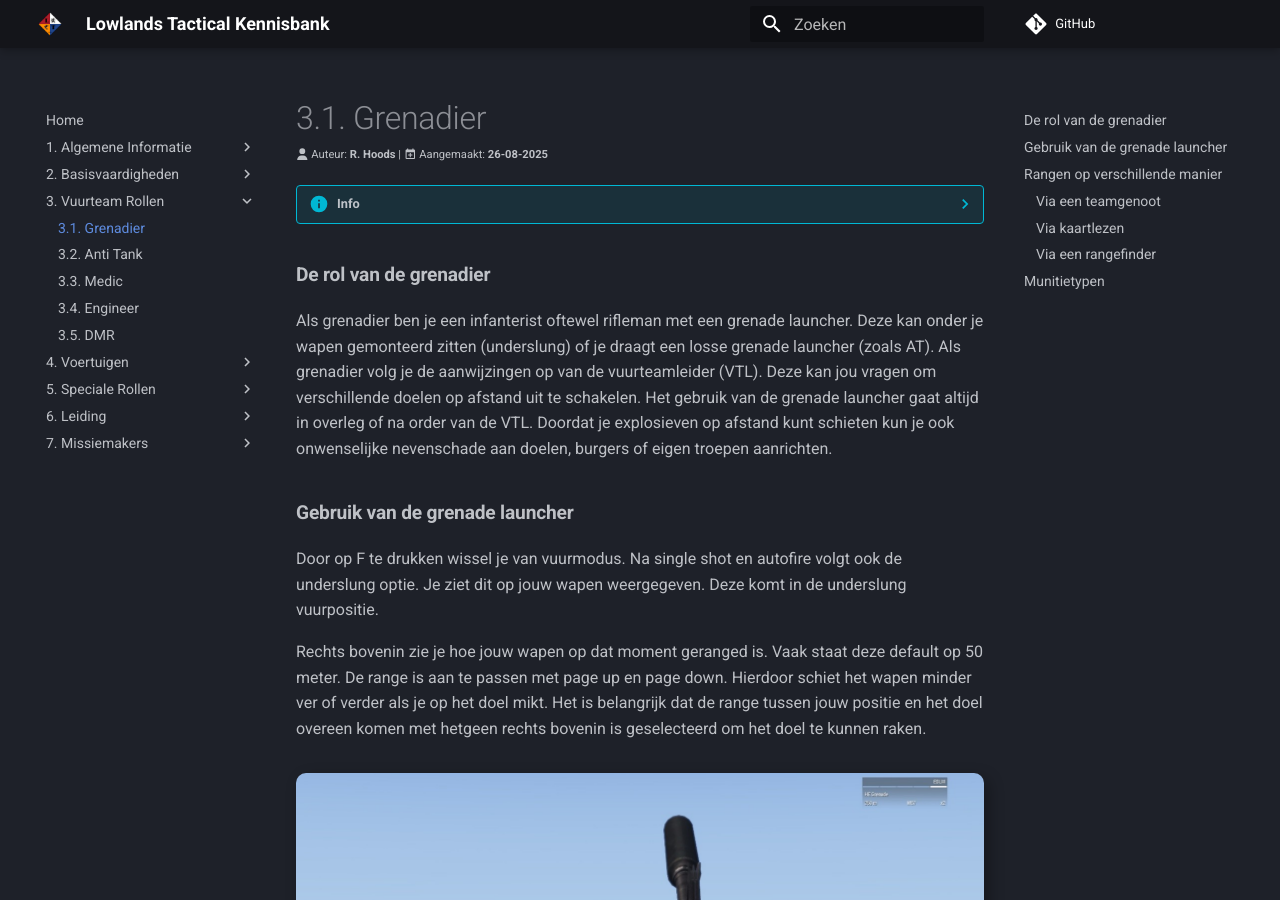
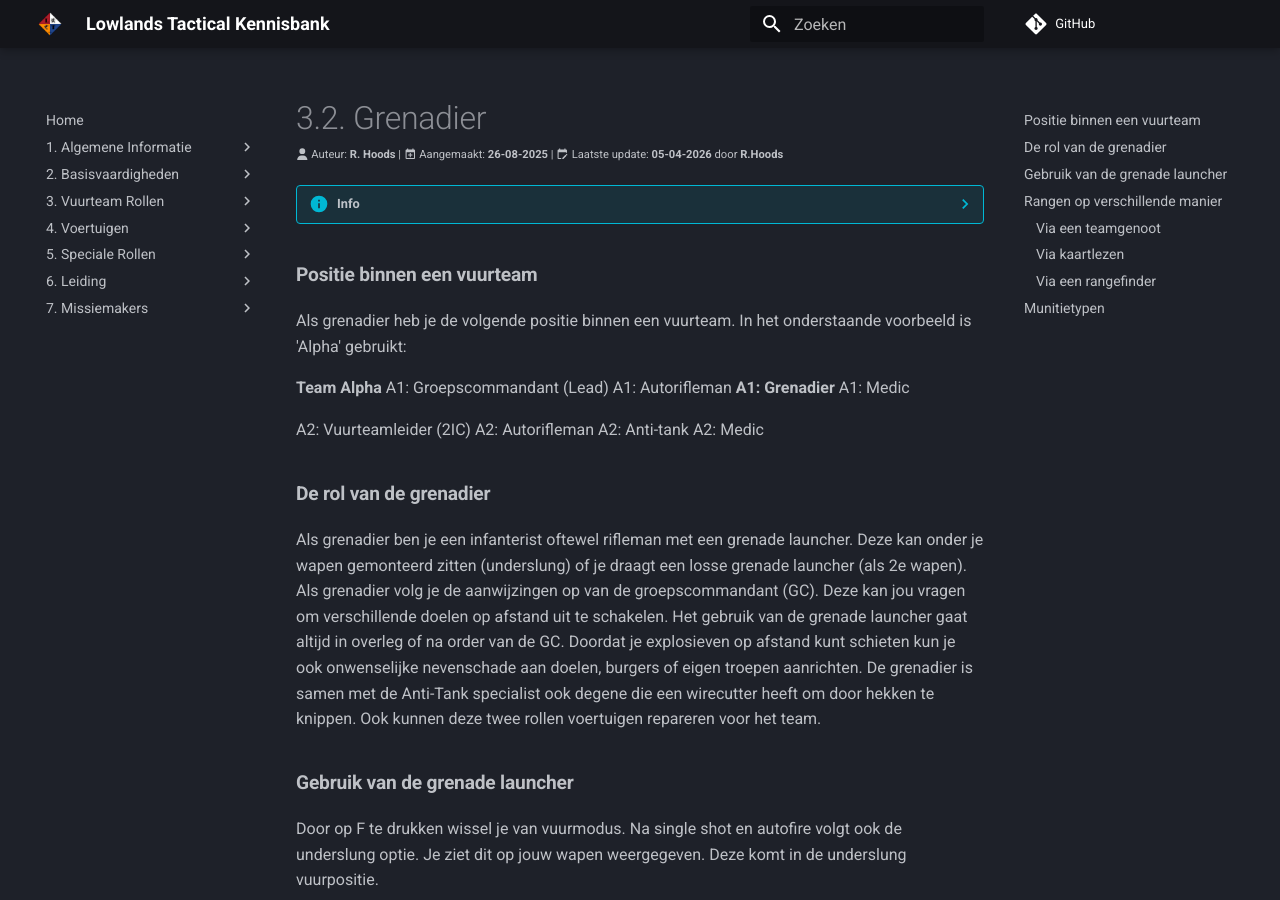
Before and after one commit to Lowlands-Tactical/LT-Wiki, an MkDocs documentation site: the page built from docs/3_vuurteam_rollen/3_2_grenadier.md, in a window 1280 px wide and 900 px high. Built offline with MkDocs 1.6.1 and Material for MkDocs 9.7.7, drawn with Linux system fonts in a browser that asks for light colours; comment, search, counter and statistics services are not loaded; some of the changed text lies outside the part shown.

Commit message:
aanpassingen grenadier en index volgorde wijziging

```diff
--- a/docs/3_vuurteam_rollen/3_1_grenadier.md
+++ b/docs/3_vuurteam_rollen/3_2_grenadier.md
@@ -1,10 +1,10 @@
 ---
 layout: doc
-title: 3.1. Grenadier
+title: 3.2. Grenadier
 ---
-# 3.1. Grenadier
+# 3.2. Grenadier
 <span style="font-size:0.7em;">
-    :fontawesome-solid-user: Auteur: **R. Hoods** | :material-calendar-plus: Aangemaakt: **26-08-2025**
+    :fontawesome-solid-user: Auteur: **R. Hoods** | :material-calendar-plus: Aangemaakt: **26-08-2025** | :material-calendar-edit: Laatste update: **05-04-2026** door **R.Hoods**
 </span>
 
 ??? info
@@ -18,8 +18,22 @@
 
     - De cursist is bekende met de verschillende munitietypen en het herladen hiervan.
 
+## Positie binnen een vuurteam
+Als grenadier heb je de volgende positie binnen een vuurteam. In het onderstaande voorbeeld is 'Alpha' gebruikt:
+
+**Team Alpha**
+A1: Groepscommandant (Lead)
+A1: Autorifleman
+**A1: Grenadier**
+A1: Medic
+
+A2: Vuurteamleider (2IC)
+A2: Autorifleman
+A2: Anti-tank
+A2: Medic
+
 ## De rol van de grenadier
-Als grenadier ben je een infanterist oftewel rifleman met een grenade launcher. Deze kan onder je wapen gemonteerd zitten (underslung) of je draagt een losse grenade launcher (zoals AT). Als grenadier volg je de aanwijzingen op van de vuurteamleider (VTL). Deze kan jou vragen om verschillende doelen op afstand uit te schakelen. Het gebruik van de grenade launcher gaat altijd in overleg of na order van de VTL. Doordat je explosieven op afstand kunt schieten kun je ook onwenselijke nevenschade aan doelen, burgers of eigen troepen aanrichten.
+Als grenadier ben je een infanterist oftewel rifleman met een grenade launcher. Deze kan onder je wapen gemonteerd zitten (underslung) of je draagt een losse grenade launcher (als 2e wapen). Als grenadier volg je de aanwijzingen op van de groepscommandant (GC). Deze kan jou vragen om verschillende doelen op afstand uit te schakelen. Het gebruik van de grenade launcher gaat altijd in overleg of na order van de GC. Doordat je explosieven op afstand kunt schieten kun je ook onwenselijke nevenschade aan doelen, burgers of eigen troepen aanrichten. De grenadier is samen met de Anti-Tank specialist ook degene die een wirecutter heeft om door hekken te knippen. Ook kunnen deze twee rollen voertuigen repareren voor het team.
 
 ## Gebruik van de grenade launcher
 
@@ -27,7 +41,7 @@
 
 Rechts bovenin zie je hoe jouw wapen op dat moment geranged is. Vaak staat deze default op 50 meter. De range is aan te passen met page up en page down. Hierdoor schiet het wapen minder ver of verder als je op het doel mikt. Het is belangrijk dat de range tussen jouw positie en het doel overeen komen met hetgeen rechts bovenin is geselecteerd om het doel te kunnen raken.
 
-![Afbeelding](img/3_1_grenadier/Underslung.jpg)
+![Afbeelding](img/3_2_grenadier/Underslung.jpg)
 
 Wanneer je een aparte grenade launcher zoals AT draagt, wissel je hier naartoe via de nummers op je toetsenbord. Vaak is dit de 2 of de 3.
 
@@ -46,13 +60,13 @@
 
 Nu je de grootte van een rastervierkant weet kun je deze tellen van jouw positie tot het doel. In het voorbeeld staan wij op ‘Referentiepunten’ en rangen we tot aan de kerk. Tussen ons en het doel zitten ruim twee rastervierkanten van 100 meter, oftewel 200 meter. Wanneer je op de kerk zou willen vuren, stel je rechts bovenin dus in op 200 meter en zul je een heel klein beetje hoger moeten mikken, omdat de daadwerkelijke afstand 219 meter betreft.
 
-![Afbeelding](img/3_1_grenadier/Kaart.jpg)
+![Afbeelding](img/3_2_grenadier/Kaart.jpg)
 
 ### Via een rangefinder
 
 Als je een rangefinder bij je draagt selecteer je die door op B te drukken. Via de rechtermuisknop gebruik je de rangefinder. Richt op het doel en druk op T. Aan de rechter zijde van de rangefinder zie je nu de actuele afstand tussen jou en het doel. Deze voer je rechts bovenin in met page up en page down en je bent klaar om te vuren.
 
-![Afbeelding](img/3_1_grenadier/Rangen.jpg)
+![Afbeelding](img/3_2_grenadier/Rangen.jpg)
 
 ## Munitietypen
 Er zijn verschillende munitietypen. Je kunt wisselen tussen munitie via het scroll menu. Er staat dan een optie zoals ‘Reload 40 mm HE Grenade Rounds’. Wanneer je de grenade launcher geselecteerd hebt zie je rechts bovenin de geselecteerde munitie.
```
Also changed, not shown: docs/3_vuurteam_rollen/img/3_2_grenadier/Kaart.jpg (renamed from docs/3_vuurteam_rollen/img/3_1_grenadier/Kaart.jpg), docs/3_vuurteam_rollen/img/3_2_grenadier/Rangen.jpg (renamed from docs/3_vuurteam_rollen/img/3_1_grenadier/Rangen.jpg), docs/3_vuurteam_rollen/img/3_2_grenadier/Underslung.jpg (renamed from docs/3_vuurteam_rollen/img/3_1_grenadier/Underslung.jpg).
